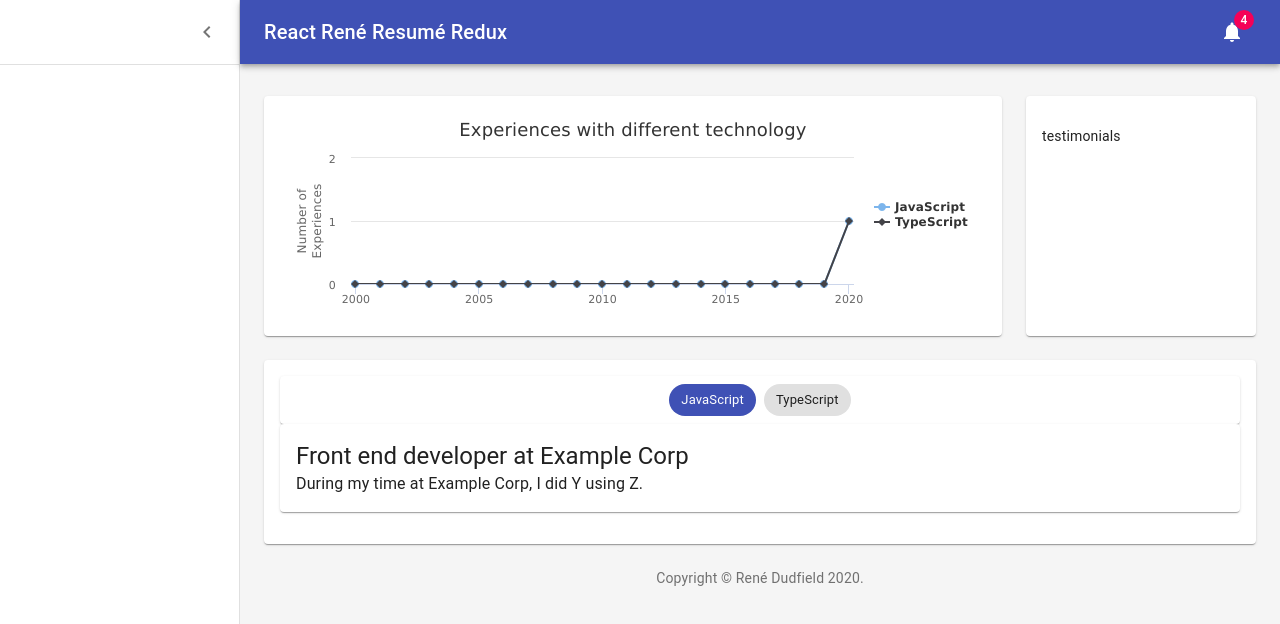
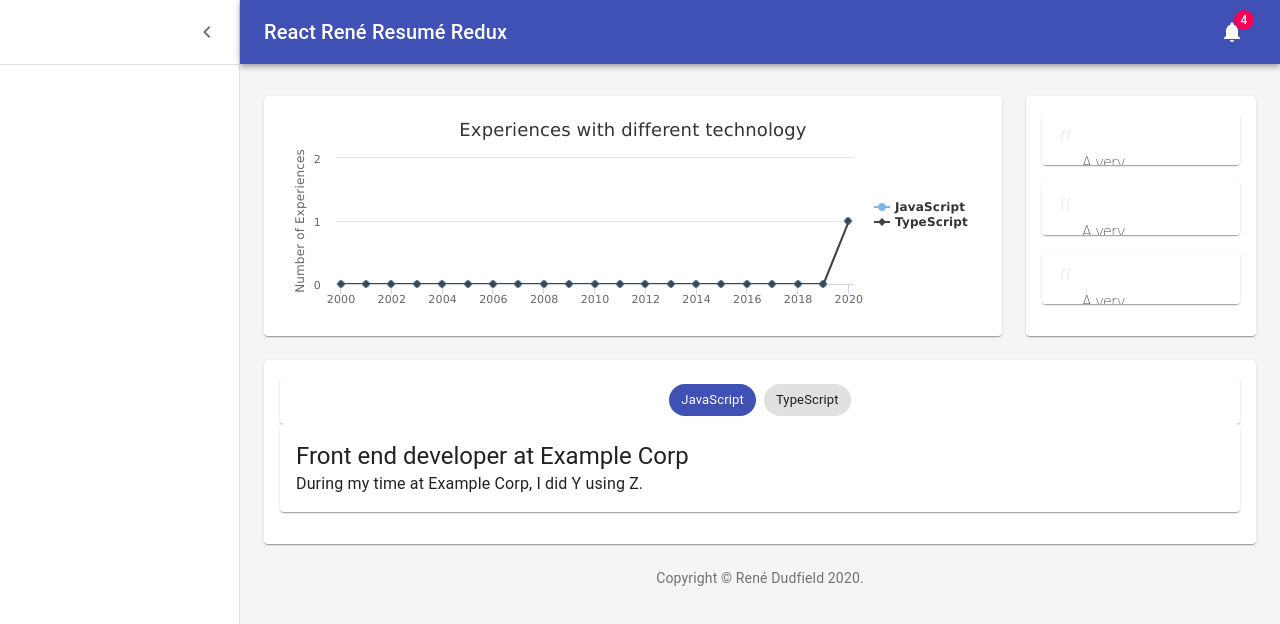
Before and after one commit to illume/react-rene-resume-redux, a React (Create React App) app: page / in a window 1280 px wide. Shown: the top 624 px of the page. Built offline with nearby package versions, Linux system fonts and the light colour scheme.

Commit message:
Start adding the Testimonials feature.

```diff
--- a/src/App.tsx
+++ b/src/App.tsx
@@ -4,12 +4,13 @@ import PageLayout from "./components/PageLayout/PageLayout";
 import Experiences from "./features/experiences/Experiences";
 import ExperiencesChart from "./features/experiences/ExperiencesChart";
 import ExperiencesFilter from "./features/experiences/ExperiencesFilter";
+import Testimonials from "./features/testimonials/Testimonials";
 
 function App() {
   return (
     <PageLayout>
       <ExperiencesChart />
-      <p>testimonials</p>
+      <Testimonials />
       <React.Fragment>
         <ExperiencesFilter />
         <Experiences />
--- a/src/app/store.ts
+++ b/src/app/store.ts
@@ -1,14 +1,11 @@
 import { configureStore, ThunkAction, Action } from "@reduxjs/toolkit";
-import experiencesReducer, {
-  add,
-  addTags,
-  toggleFilterTag,
-  Experience,
-} from "../features/experiences/experiencesSlice";
+import experiencesReducer from "../features/experiences/experiencesSlice";
+import testimonialsReducer from "../features/testimonials/testimonialsSlice";
 
 export const store = configureStore({
   reducer: {
     experiences: experiencesReducer,
+    testimonials: testimonialsReducer,
   },
 });
 
@@ -19,25 +16,3 @@ export type AppThunk<ReturnType = void> = ThunkAction<
   unknown,
   Action<string>
 >;
-
-const experiences = [
-  {
-    title: "Front end developer at Example Corp",
-    body: "During my time at Example Corp, I did Y using Z.",
-    tags: ["JavaScript", "TypeScript", "HighCharts", "2020"],
-  },
-  {
-    title: "Back end developer at Acme Pty Ltd.",
-    body: "During my time at Acme Pty Ltd., I did Y using Z.",
-    tags: ["Node.js", "PostgreSQL", "Express", "2020", "2019"],
-  },
-  {
-    title: "Fullstack developer at Example Solutions Corp.",
-    body: "During my time at Example Solutions Corp, I did Y using Z.",
-    tags: ["Python", "PostgreSQL", "pylint", "React", "2019"],
-  },
-] as Experience[];
-
-store.dispatch(add(experiences));
-store.dispatch(addTags(["JavaScript", "TypeScript"]));
-store.dispatch(toggleFilterTag("JavaScript"));
--- a/src/features/experiences/experiencesSlice.ts
+++ b/src/features/experiences/experiencesSlice.ts
@@ -1,5 +1,4 @@
 import { createSlice, PayloadAction } from "@reduxjs/toolkit";
-import { RootState } from "../../app/store";
 
 export interface Experience {
   title: string;
@@ -50,11 +49,14 @@ export const experiencesSlice = createSlice({
 });
 
 export const { add, addTags, toggleFilterTag } = experiencesSlice.actions;
-export const selectExperiences = (state: RootState) => state.experiences.all;
-export const selectFilteredExperiences = (state: RootState) =>
-  state.experiences.filteredExperiences;
-export const selectTags = (state: RootState) => state.experiences.tags;
-export const selectFilteredTags = (state: RootState) =>
+export const selectExperiences = (state: { experiences: ExperiencesState }) =>
+  state.experiences.all;
+export const selectFilteredExperiences = (state: {
+  experiences: ExperiencesState;
+}) => state.experiences.filteredExperiences;
+export const selectTags = (state: { experiences: ExperiencesState }) =>
+  state.experiences.tags;
+export const selectFilteredTags = (state: { experiences: ExperiencesState }) =>
   state.experiences.filteredTags;
 
 export default experiencesSlice.reducer;
--- /dev/null
+++ b/src/features/testimonials/Testimonials.tsx
@@ -0,0 +1,85 @@
+import React from "react";
+import { useSelector } from "react-redux";
+
+import { makeStyles } from "@material-ui/core/styles";
+import Paper from "@material-ui/core/Paper";
+import Typography from "@material-ui/core/Typography";
+
+import { selectTestimonials, Testimonial } from "./testimonialsSlice";
+
+const useStyles = makeStyles((theme) => ({
+  paper: {
+    display: "flex",
+    flexDirection: "column",
+    padding: theme.spacing(2),
+    marginBottom: theme.spacing(2),
+    overflow: "auto",
+  },
+  blockquote: {
+    fontSize: "1rem",
+    fontWeight: 100,
+    lineHeight: 1.4,
+    margin: 0,
+    maxWidth: "600px",
+    padding: "1.5rem",
+    position: "relative",
+
+    "&::before": {
+      color: "#f1efe6",
+      content: "'“'",
+      fontSize: "4rem",
+      height: "2rem",
+      left: "0rem",
+      position: "absolute",
+      top: "-1rem",
+      width: "2rem",
+    },
+    "&::after": {
+      bottom: "1rem",
+      color: "#f1efe6",
+      content: "'”'",
+      fontSize: "4rem",
+      height: "2rem",
+      position: "absolute",
+      right: "0rem",
+      width: "2rem",
+    },
+  },
+  cite: {
+    lineHeight: 3,
+    fontWeight: 100,
+    maxWidth: "600px",
+    textAlign: "right",
+  },
+}));
+
+export interface PureTestimonialsProps {
+  testimonials: Testimonial[];
+}
+
+export function PureTestimonials({ testimonials }: PureTestimonialsProps) {
+  const classes = useStyles();
+
+  return (
+    <React.Fragment>
+      {testimonials &&
+        testimonials.map((value, index) => {
+          return (
+            <Paper className={classes.paper} key={value.quote}>
+              <Typography component="blockquote" className={classes.blockquote}>
+                {value.quote}
+              </Typography>
+              <Typography component="cite" className={classes.cite}>
+                &mdash;{value.name}
+              </Typography>
+            </Paper>
+          );
+        })}
+    </React.Fragment>
+  );
+}
+
+export default function Testimonials() {
+  const testimonials = useSelector(selectTestimonials);
+  return <PureTestimonials testimonials={testimonials} />;
+}
--- /dev/null
+++ b/src/features/testimonials/testimonialsSlice.ts
@@ -0,0 +1,31 @@
+import { createSlice, PayloadAction } from "@reduxjs/toolkit";
+
+export interface Testimonial {
+  name: string;
+  quote: string;
+}
+
+export interface TestimonialsState {
+  all: Testimonial[];
+}
+
+export const initialState: TestimonialsState = {
+  all: [],
+};
+
+export const testimonialsSlice = createSlice({
+  name: "testimonials",
+  initialState,
+  reducers: {
+    addTestimonials: (state, action: PayloadAction<Testimonial[]>) => {
+      state.all.push(...action.payload);
+    },
+  },
+});
+
+export const { addTestimonials } = testimonialsSlice.actions;
+export const selectTestimonials = (state: {
+  testimonials: TestimonialsState;
+}) => state.testimonials.all;
+
+export default testimonialsSlice.reducer;
--- a/src/index.tsx
+++ b/src/index.tsx
@@ -4,6 +4,14 @@ import App from "./App";
 import { store } from "./app/store";
 import { Provider } from "react-redux";
 import * as serviceWorker from "./serviceWorker";
+
+import {
+  add,
+  addTags,
+  toggleFilterTag,
+} from "./features/experiences/experiencesSlice";
+
+import { addTestimonials } from "./features/testimonials/testimonialsSlice";
 
 ReactDOM.render(
   <React.StrictMode>
@@ -16,3 +24,44 @@ ReactDOM.render(
 
 serviceWorker.unregister();
 // serviceWorker.register();
+
+const experiences = [
+  {
+    title: "Front end developer at Example Corp",
+    body: "During my time at Example Corp, I did Y using Z.",
+    tags: ["JavaScript", "TypeScript", "HighCharts", "2020"],
+  },
+  {
+    title: "Back end developer at Acme Pty Ltd.",
+    body: "During my time at Acme Pty Ltd., I did Y using Z.",
+    tags: ["Node.js", "PostgreSQL", "Express", "2020", "2019"],
+  },
+  {
+    title: "Fullstack developer at Example Solutions Corp.",
+    body: "During my time at Example Solutions Corp, I did Y using Z.",
+    tags: ["Python", "PostgreSQL", "pylint", "React", "2019"],
+  },
+];
+
+store.dispatch(add(experiences));
+store.dispatch(addTags(["JavaScript", "TypeScript"]));
+store.dispatch(toggleFilterTag("JavaScript"));
+
+const testimonials = [
+  {
+    name: "Jane",
+    quote:
+      "A very loremipsum developer. Ut blandit ipsum massa, nec semper turpis accumsan sit amet. Orci varius natoque penatibus et magnis dis parturient montes, nascetur ridiculus mus. Mauris quam sapien, consectetur ac massa a, hendrerit volutpat nisi. Ut placerat felis nulla. Suspendisse porta turpis non eros viverra, non posuere eros consequat.",
+  },
+  {
+    name: "Blenadsd Asdfgwe",
+    quote:
+      "A very loremipsum developer. Ut blandit ipsum massa, nec semper turpis accumsan sit amet. Orci varius natoque penatibus et magnis dis parturient montes, nascetur ridiculus mus. Mauris quam sapien, consectetur ac massa a, hendrerit volutpat nisi. Ut placerat felis nulla. Suspendisse porta turpis non eros viverra, non posuere eros consequat.",
+  },
+  {
+    name: "Qweryty Zxcvb",
+    quote:
+      "A very loremipsum developer. Ut blandit ipsum massa, nec semper turpis accumsan sit amet. Orci varius natoque penatibus et magnis dis parturient montes, nascetur ridiculus mus. Mauris quam sapien, consectetur ac massa a, hendrerit volutpat nisi. Ut placerat felis nulla. Suspendisse porta turpis non eros viverra, non posuere eros consequat.",
+  },
+];
+store.dispatch(addTestimonials(testimonials));
```
Also changed, not shown: 1 other file (tests, documents, lock files or other folders).
